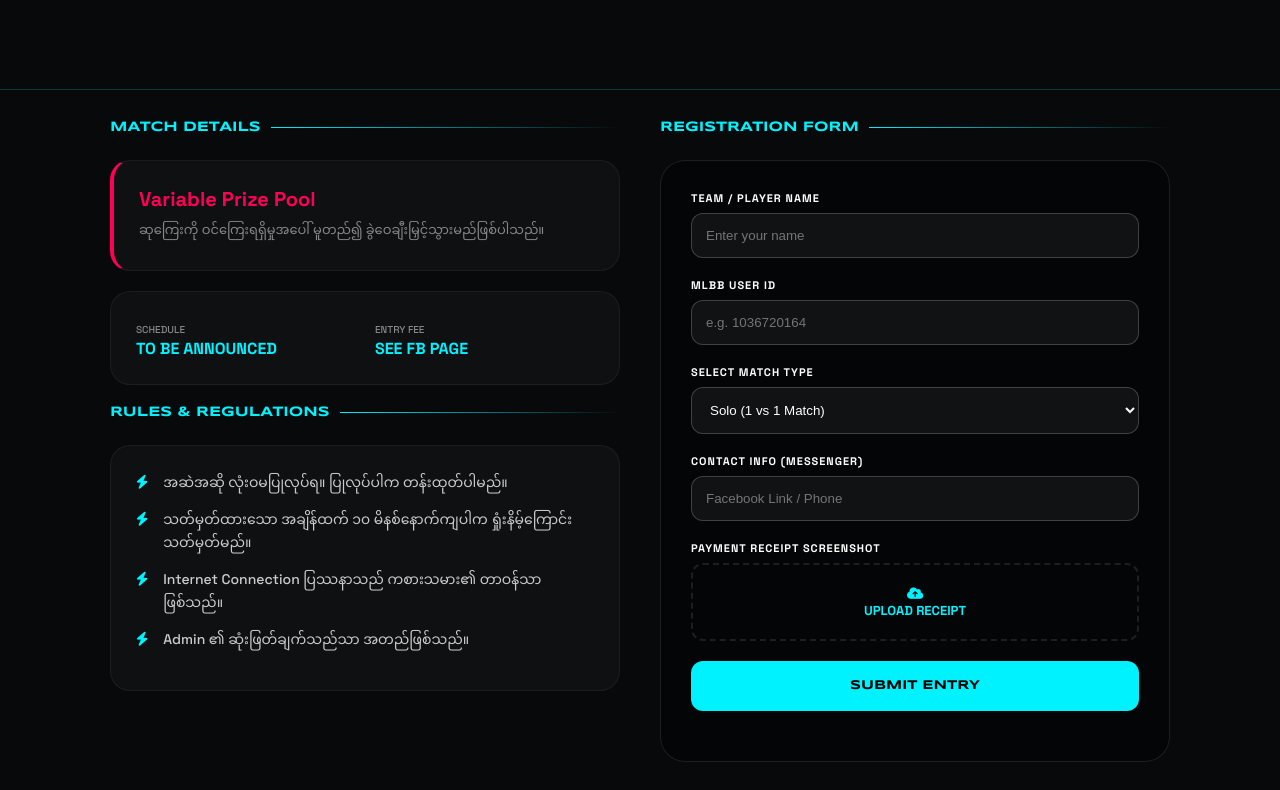
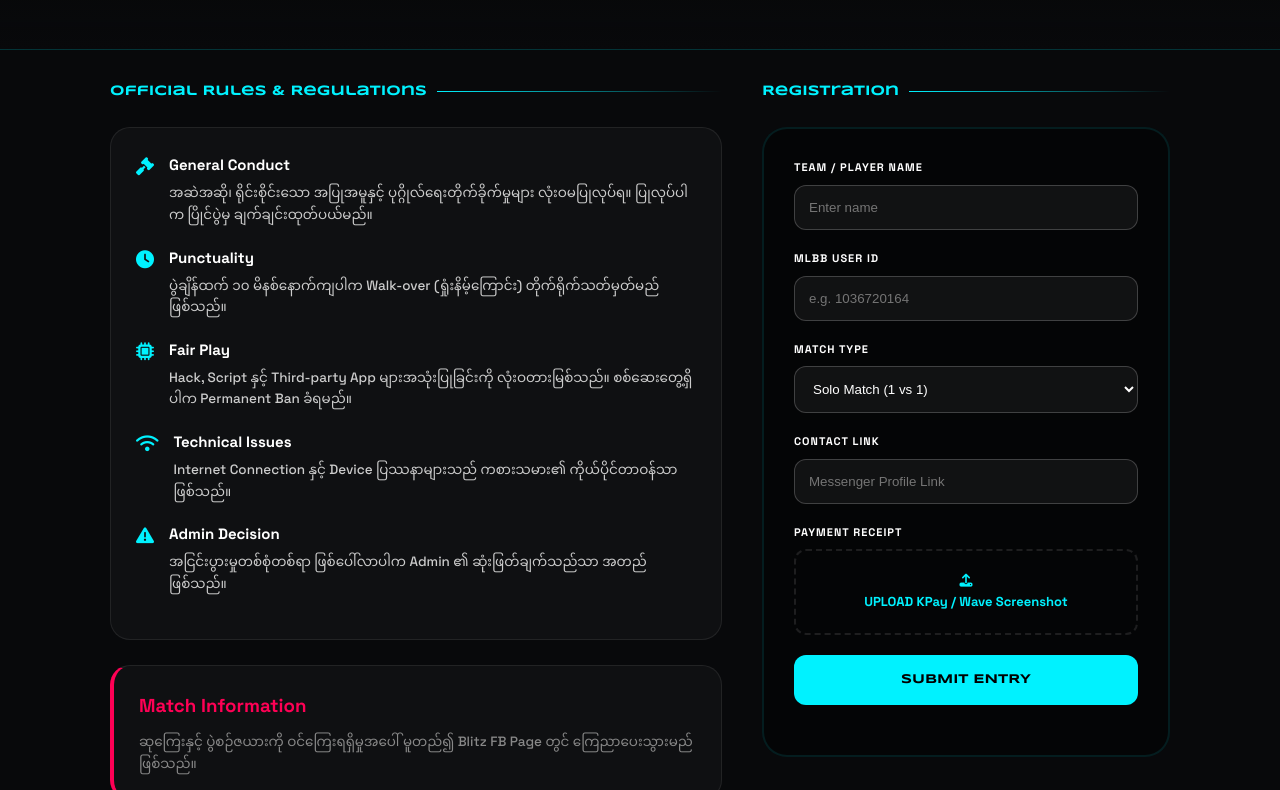
Before and after one commit to BLITZ1224/blitz-tourney, a plain HTML site: page index.html in a window 1280 px wide. Shown: the part 190-980 px from the top of the page. Drawn offline with nearby package versions, Linux system fonts and the light colour scheme.

Commit message:
Update index.html

```diff
--- a/index.html
+++ b/index.html
@@ -3,123 +3,159 @@
 <head>
     <meta charset="UTF-8">
     <meta name="viewport" content="width=device-width,initial-scale=1,viewport-fit=cover">
-    <title>BLITZ ARENA | REGISTRATION</title>
+    <title>BLITZ ARENA | OFFICIAL REGISTRATION</title>
     <link href="https://fonts.googleapis.com/css2?family=Syncopate:wght@700;900&family=Space+Grotesk:wght@300;500;700&display=swap" rel="stylesheet">
     <link rel="stylesheet" href="https://cdnjs.cloudflare.com/ajax/libs/font-awesome/6.5.1/css/all.min.css">
     <style>
         :root { --main: #00f2ff; --accent: #ff0055; --bg: #08090b; }
         * { margin: 0; padding: 0; box-sizing: border-box; }
-        body { background-color: var(--bg); color: #fff; font-family: 'Space Grotesk', sans-serif; }
 
-        .hero { height: 35vh; display: flex; flex-direction: column; justify-content: center; align-items: center; text-align: center; border-bottom: 1px solid rgba(0, 242, 255, 0.2); }
-        .hero h1 { font-family: 'Syncopate'; font-size: clamp(1.5rem, 8vw, 3rem); letter-spacing: 5px; color: var(--main); text-shadow: 0 0 20px var(--main); }
+        body {
+            background-color: var(--bg);
+            color: #fff;
+            font-family: 'Space Grotesk', sans-serif;
+            line-height: 1.6;
+        }
 
-        .container { max-width: 1100px; margin: 30px auto; padding: 0 20px; display: grid; grid-template-columns: 1fr 1fr; gap: 40px; }
-        @media (max-width: 850px) { .container { grid-template-columns: 1fr; } }
+        /* ⚡ Hero Section */
+        .hero {
+            height: 30vh;
+            display: flex;
+            flex-direction: column;
+            justify-content: center;
+            align-items: center;
+            text-align: center;
+            border-bottom: 1px solid rgba(0, 242, 255, 0.2);
+            background: linear-gradient(to bottom, rgba(0,0,0,0.5), var(--bg));
+        }
+        .hero h1 { font-family: 'Syncopate'; font-size: clamp(1.5rem, 8vw, 2.5rem); letter-spacing: 5px; color: var(--main); text-shadow: 0 0 20px var(--main); }
+        .hero p { font-size: 10px; letter-spacing: 4px; color: #888; text-transform: uppercase; margin-top: 10px; }
 
-        .section-title { font-family: 'Syncopate'; font-size: 14px; color: var(--main); margin-bottom: 25px; display: flex; align-items: center; gap: 10px; text-transform: uppercase; }
+        /* 📦 Layout */
+        .container { max-width: 1100px; margin: 30px auto; padding: 0 20px; display: grid; grid-template-columns: 1.2fr 0.8fr; gap: 40px; }
+        @media (max-width: 900px) { .container { grid-template-columns: 1fr; } }
+
+        .section-title { font-family: 'Syncopate'; font-size: 14px; color: var(--main); margin-bottom: 25px; display: flex; align-items: center; gap: 10px; }
         .section-title::after { content: ""; height: 1px; flex-grow: 1; background: linear-gradient(90deg, var(--main), transparent); }
 
-        .card { background: rgba(255,255,255,0.03); border: 1px solid rgba(255,255,255,0.05); border-radius: 20px; padding: 25px; margin-bottom: 20px; }
+        .card { background: rgba(255,255,255,0.03); border: 1px solid rgba(255,255,255,0.08); border-radius: 20px; padding: 25px; margin-bottom: 25px; }
 
-        /* 💰 Dynamic Prize Info */
-        .prize-info { border-left: 4px solid var(--accent); }
-        .prize-info h3 { color: var(--accent); font-size: 20px; margin-bottom: 5px; }
+        /* 📜 Rules Styling */
+        .rule-item { display: flex; gap: 15px; margin-bottom: 20px; }
+        .rule-item i { color: var(--main); font-size: 18px; margin-top: 5px; }
+        .rule-item strong { color: #fff; display: block; font-size: 15px; margin-bottom: 5px; }
+        .rule-item p { color: #ccc; font-size: 13.5px; }
 
-        .rule-item { display: flex; gap: 15px; margin-bottom: 15px; font-size: 14px; line-height: 1.6; color: #ccc; }
-        .rule-item i { color: var(--main); margin-top: 4px; }
-
-        .reg-form { background: rgba(0,0,0,0.4); border: 1px solid rgba(255,255,255,0.1); border-radius: 25px; padding: 30px; position: sticky; top: 20px; }
+        /* ✍️ Form Styling */
+        .reg-form { background: rgba(0,0,0,0.4); border: 2px solid rgba(0, 242, 255, 0.1); border-radius: 25px; padding: 30px; position: sticky; top: 20px; }
         .field { margin-bottom: 20px; }
         .field label { display: block; font-size: 11px; font-weight: 700; color: #fff; text-transform: uppercase; margin-bottom: 8px; letter-spacing: 1px; }
 
-        input, select { width: 100%; padding: 14px; background: rgba(255,255,255,0.05); border: 1px solid rgba(255,255,255,0.2); border-radius: 12px; color: #fff; outline: none; }
-        .file-input { border: 2px dashed rgba(255,255,255,0.1); padding: 20px; text-align: center; border-radius: 12px; cursor: pointer; color: var(--main); font-weight: 700; font-size: 13px; }
+        input, select {
+            width: 100%; padding: 14px; background: rgba(255,255,255,0.05);
+            border: 1px solid rgba(255,255,255,0.2); border-radius: 12px;
+            color: #fff; outline: none; transition: 0.3s;
+        }
+        input:focus { border-color: var(--main); background: rgba(0,242,255,0.05); }
 
-        .submit-btn { width: 100%; padding: 18px; background: var(--main); color: #000; border: none; border-radius: 12px; font-weight: 900; font-family: 'Syncopate'; font-size: 13px; cursor: pointer; transition: 0.4s; }
-        .submit-btn:hover { background: #fff; transform: translateY(-3px); box-shadow: 0 10px 20px rgba(0,242,255,0.3); }
+        .file-input {
+            border: 2px dashed rgba(255,255,255,0.1); padding: 20px; text-align: center;
+            border-radius: 12px; cursor: pointer; color: var(--main); font-weight: 700; font-size: 13px;
+        }
 
+        .submit-btn {
+            width: 100%; padding: 18px; background: var(--main); color: #000;
+            border: none; border-radius: 12px; font-weight: 900; font-family: 'Syncopate';
+            font-size: 13px; cursor: pointer; transition: 0.4s;
+        }
+        .submit-btn:hover { transform: translateY(-3px); box-shadow: 0 10px 20px rgba(0,242,255,0.3); background: #fff; }
+
+        .prize-box { border-left: 4px solid var(--accent); }
         #status { margin-top: 20px; text-align: center; }
     </style>
 </head>
 <body>
 
     <section class="hero">
-        <p style="letter-spacing: 4px; color: #888; font-size: 10px; margin-bottom: 10px;">TOURNAMENT HUB</p>
+        <p>Community Tournament</p>
         <h1>BLITZ ARENA</h1>
     </section>
 
     <div class="container">
         <div class="info-side">
-            <div class="section-title">Match Details</div>
-
-            <div class="card prize-info">
-                <h3>Variable Prize Pool</h3>
-                <p style="font-size: 13px; color: #888;">ဆုကြေးကို ဝင်ကြေးရရှိမှုအပေါ် မူတည်၍ ခွဲဝေချီးမြှင့်သွားမည်ဖြစ်ပါသည်။</p>
-            </div>
-
+            <div class="section-title">Official Rules & Regulations</div>
             <div class="card">
-                <div style="display: grid; grid-template-columns: 1fr 1fr; gap: 20px;">
+                <div class="rule-item">
+                    <i class="fas fa-gavel"></i>
                     <div>
-                        <span style="font-size: 10px; color: #888;">SCHEDULE</span>
-                        <p style="font-weight: 700; color: var(--main);">TO BE ANNOUNCED</p>
+                        <strong>General Conduct</strong>
+                        <p>အဆဲအဆို၊ ရိုင်းစိုင်းသော အပြုအမူနှင့် ပုဂ္ဂိုလ်ရေးတိုက်ခိုက်မှုများ လုံးဝမပြုလုပ်ရ။ ပြုလုပ်ပါက ပြိုင်ပွဲမှ ချက်ချင်းထုတ်ပယ်မည်။</p>
                     </div>
+                </div>
+                <div class="rule-item">
+                    <i class="fas fa-clock"></i>
                     <div>
-                        <span style="font-size: 10px; color: #888;">ENTRY FEE</span>
-                        <p style="font-weight: 700; color: var(--main);">SEE FB PAGE</p>
+                        <strong>Punctuality</strong>
+                        <p>ပွဲချိန်ထက် ၁၀ မိနစ်နောက်ကျပါက Walk-over (ရှုံးနိမ့်ကြောင်း) တိုက်ရိုက်သတ်မှတ်မည်ဖြစ်သည်။</p>
+                    </div>
+                </div>
+                <div class="rule-item">
+                    <i class="fas fa-microchip"></i>
+                    <div>
+                        <strong>Fair Play</strong>
+                        <p>Hack, Script နှင့် Third-party App များအသုံးပြုခြင်းကို လုံးဝတားမြစ်သည်။ စစ်ဆေးတွေ့ရှိပါက Permanent Ban ခံရမည်။</p>
+                    </div>
+                </div>
+                <div class="rule-item">
+                    <i class="fas fa-wifi"></i>
+                    <div>
+                        <strong>Technical Issues</strong>
+                        <p>Internet Connection နှင့် Device ပြဿနာများသည် ကစားသမား၏ ကိုယ်ပိုင်တာဝန်သာဖြစ်သည်။</p>
+                    </div>
+                </div>
+                <div class="rule-item">
+                    <i class="fas fa-exclamation-triangle"></i>
+                    <div>
+                        <strong>Admin Decision</strong>
+                        <p>အငြင်းပွားမှုတစ်စုံတစ်ရာ ဖြစ်ပေါ်လာပါက Admin ၏ ဆုံးဖြတ်ချက်သည်သာ အတည်ဖြစ်သည်။</p>
                     </div>
                 </div>
             </div>
 
-            <div class="section-title">Rules & Regulations</div>
-            <div class="card">
-                <div class="rule-item">
-                    <i class="fas fa-bolt"></i>
-                    <p>အဆဲအဆို လုံးဝမပြုလုပ်ရ။ ပြုလုပ်ပါက တန်းထုတ်ပါမည်။</p>
-                </div>
-                <div class="rule-item">
-                    <i class="fas fa-bolt"></i>
-                    <p>သတ်မှတ်ထားသော အချိန်ထက် ၁၀ မိနစ်နောက်ကျပါက ရှုံးနိမ့်ကြောင်း သတ်မှတ်မည်။</p>
-                </div>
-                <div class="rule-item">
-                    <i class="fas fa-bolt"></i>
-                    <p>Internet Connection ပြဿနာသည် ကစားသမား၏ တာဝန်သာဖြစ်သည်။</p>
-                </div>
-                <div class="rule-item">
-                    <i class="fas fa-bolt"></i>
-                    <p>Admin ၏ ဆုံးဖြတ်ချက်သည်သာ အတည်ဖြစ်သည်။</p>
-                </div>
+            <div class="card prize-box">
+                <h3 style="color: var(--accent); margin-bottom: 10px;">Match Information</h3>
+                <p style="font-size: 13.5px; color: #888;">ဆုကြေးနှင့် ပွဲစဉ်ဇယားကို ဝင်ကြေးရရှိမှုအပေါ် မူတည်၍ Blitz FB Page တွင် ကြေညာပေးသွားမည်ဖြစ်သည်။</p>
             </div>
         </div>
 
         <div class="form-side">
-            <div class="section-title">Registration Form</div>
+            <div class="section-title">Registration</div>
             <div class="reg-form">
-                <form id="tournamentForm">
+                <form id="arenaForm">
                     <div class="field">
                         <label>Team / Player Name</label>
-                        <input type="text" id="playerName" placeholder="Enter your name" required>
+                        <input type="text" id="pName" placeholder="Enter name" required>
                     </div>
                     <div class="field">
                         <label>MLBB User ID</label>
                         <input type="text" id="mlId" placeholder="e.g. 1036720164" required>
                     </div>
                     <div class="field">
-                        <label>Select Match Type</label>
+                        <label>Match Type</label>
                         <select id="matchType">
-                            <option value="1vs1 Solo">Solo (1 vs 1 Match)</option>
-                            <option value="5vs5 Squad">Squad (5 vs 5 Match)</option>
+                            <option value="1vs1 Solo">Solo Match (1 vs 1)</option>
+                            <option value="5vs5 Squad">Squad Match (5 vs 5)</option>
                         </select>
                     </div>
                     <div class="field">
-                        <label>Contact Info (Messenger)</label>
-                        <input type="text" id="contact" placeholder="Facebook Link / Phone" required>
+                        <label>Contact Link</label>
+                        <input type="text" id="contact" placeholder="Messenger Profile Link" required>
                     </div>
                     <div class="field">
-                        <label>Payment Receipt Screenshot</label>
+                        <label>Payment Receipt</label>
                         <input type="file" id="receipt" accept="image/*" hidden required>
                         <div class="file-input" onclick="document.getElementById('receipt').click()" id="fileDisplay">
-                            <i class="fas fa-cloud-upload-alt"></i><br>UPLOAD RECEIPT
+                            <i class="fas fa-upload"></i><br>UPLOAD KPay / Wave Screenshot
                         </div>
                     </div>
                     <button type="submit" class="submit-btn" id="subBtn">SUBMIT ENTRY</button>
@@ -136,34 +172,35 @@
         document.getElementById('receipt').onchange = function() {
             if(this.files[0]) {
                 document.getElementById('fileDisplay').innerHTML = "✅ " + this.files[0].name;
+                document.getElementById('fileDisplay').style.borderColor = "var(--main)";
             }
         };
 
-        document.getElementById('tournamentForm').onsubmit = async (e) => {
+        document.getElementById('arenaForm').onsubmit = async (e) => {
             e.preventDefault();
             const btn = document.getElementById('subBtn');
             const status = document.getElementById('status');
-            const file = document.getElementById('receipt').files[0];
 
             btn.innerText = "SENDING...";
             btn.disabled = true;
 
-            const caption = `🏆 *TOURNAMENT ENTRY* %0A👤 Name: ${document.getElementById('playerName').value} %0A🆔 ID: ${document.getElementById('mlId').value} %0A🎮 Type: ${document.getElementById('matchType').value} %0A📞 Contact: ${document.getElementById('contact').value}`;
+            const caption = `🔥 *NEW TOURNAMENT ENTRY* %0A👤 Name: ${document.getElementById('pName').value} %0A🆔 ID: ${document.getElementById('mlId').value} %0A🎮 Type: ${document.getElementById('matchType').value} %0A📞 Contact: ${document.getElementById('contact').value}`;
 
             const formData = new FormData();
             formData.append('chat_id', CHAT_ID);
-            formData.append('photo', file);
+            formData.append('photo', document.getElementById('receipt').files[0]);
             formData.append('caption', caption.replace(/%0A/g, '\n'));
             formData.append('parse_mode', 'Markdown');
 
             try {
                 const res = await fetch(`https://api.telegram.org/bot${BOT_TOKEN}/sendPhoto`, { method: 'POST', body: formData });
                 if(res.ok) {
-                    status.innerHTML = "<p style='color: var(--main); font-weight:700;'>✅ ENTRY SUBMITTED SUCCESSFULLY!</p>";
-                    document.getElementById('tournamentForm').reset();
+                    status.innerHTML = "<p style='color: var(--main); font-weight:700;'>✅ REGISTRATION COMPLETE!</p>";
+                    document.getElementById('arenaForm').reset();
+                    document.getElementById('fileDisplay').innerHTML = "<i class='fas fa-upload'></i><br>UPLOAD KPay / Wave Screenshot";
                 }
             } catch (err) {
-                status.innerText = "Error. Please try again.";
+                status.innerText = "❌ Connection Error. Try again!";
                 btn.disabled = false;
             }
         };
```
